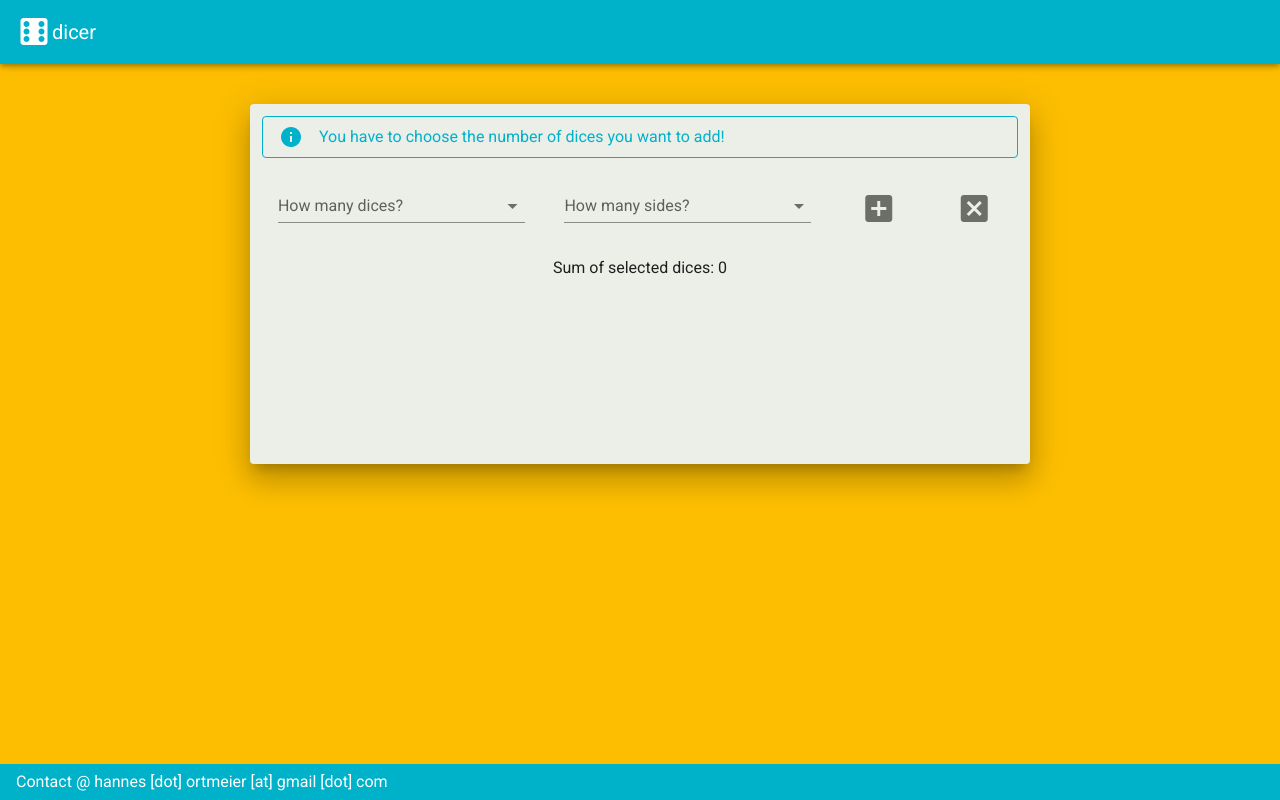
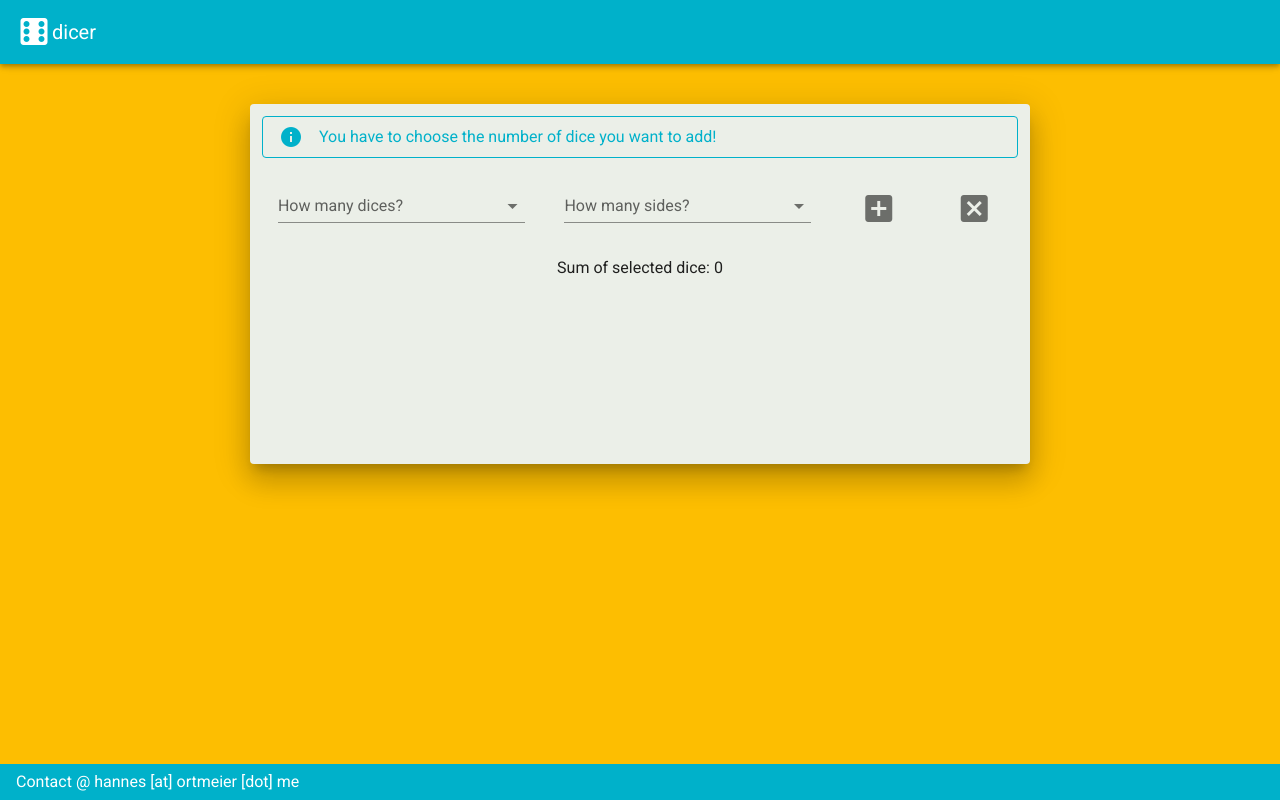
Before and after one commit to hannesortmeier/dicer, a Vue app: page / in a window 1280 px wide. Both pictures are taken after a click on the button 878 px from the left and 151 px from the top of the page. Built offline with nearby package versions, Linux system fonts and the light colour scheme.

Commit message:
Corrected spelling and adjusted contact

```diff
--- a/src/components/DiceSelection.vue
+++ b/src/components/DiceSelection.vue
@@ -9,7 +9,7 @@
 				dense
 				outlined
 			>
-				You have to choose the number of dices you want to add!
+				You have to choose the number of dice you want to add!
 			</v-alert>
 			<v-alert
 				:value="showDiceSideAlert"
@@ -19,7 +19,7 @@
 				dense
 				outlined
 			>
-				You have to choose the number of sides of the dices you want to add!
+				You have to choose the number of sides of the dice you want to add!
 			</v-alert>
 		</div>
 		<v-row dense align="center" justify="space-around">
--- a/src/components/Footer.vue
+++ b/src/components/Footer.vue
@@ -1,6 +1,6 @@
 <template>
   <v-footer color="#00b1caff" app>
-    <span class="white--text">Contact @ hannes [dot] ortmeier [at] gmail [dot] com</span>
+    <span class="white--text">Contact @ hannes [at] ortmeier [dot] me</span>
   </v-footer>
 </template>
 
--- a/src/components/SelectedSumDisplay.vue
+++ b/src/components/SelectedSumDisplay.vue
@@ -2,7 +2,7 @@
   <v-container class='lighten-5 pt-0'>
       <v-row align="center" justify="center">
 			<v-col class="d-flex justify-center" cols="5" sm="4">
-          <span>Sum of selected dices: {{sumOfSelectedDice}}</span>
+          <span>Sum of selected dice: {{sumOfSelectedDice}}</span>
 			</v-col>
 		</v-row>
   </v-container>
```
